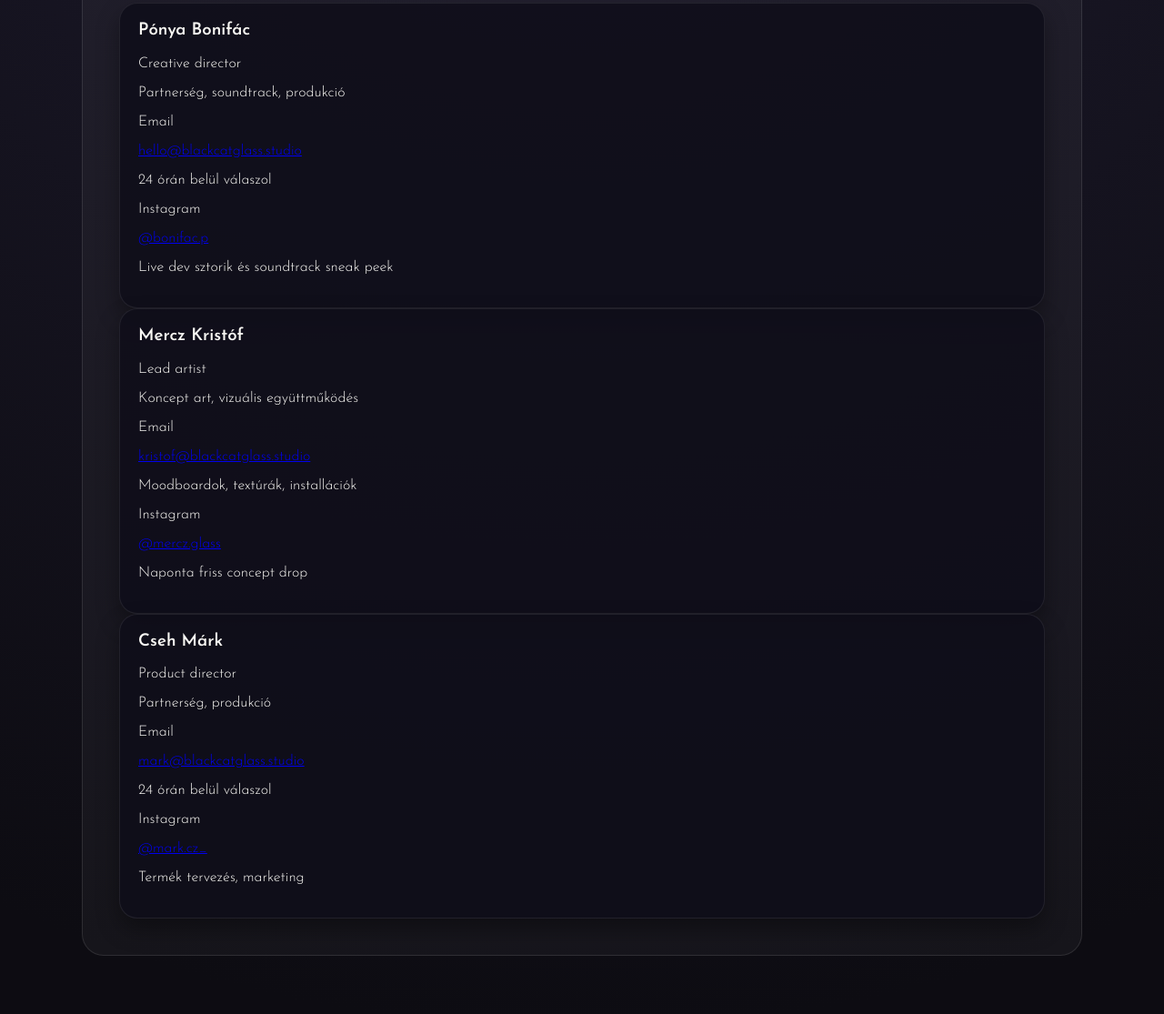
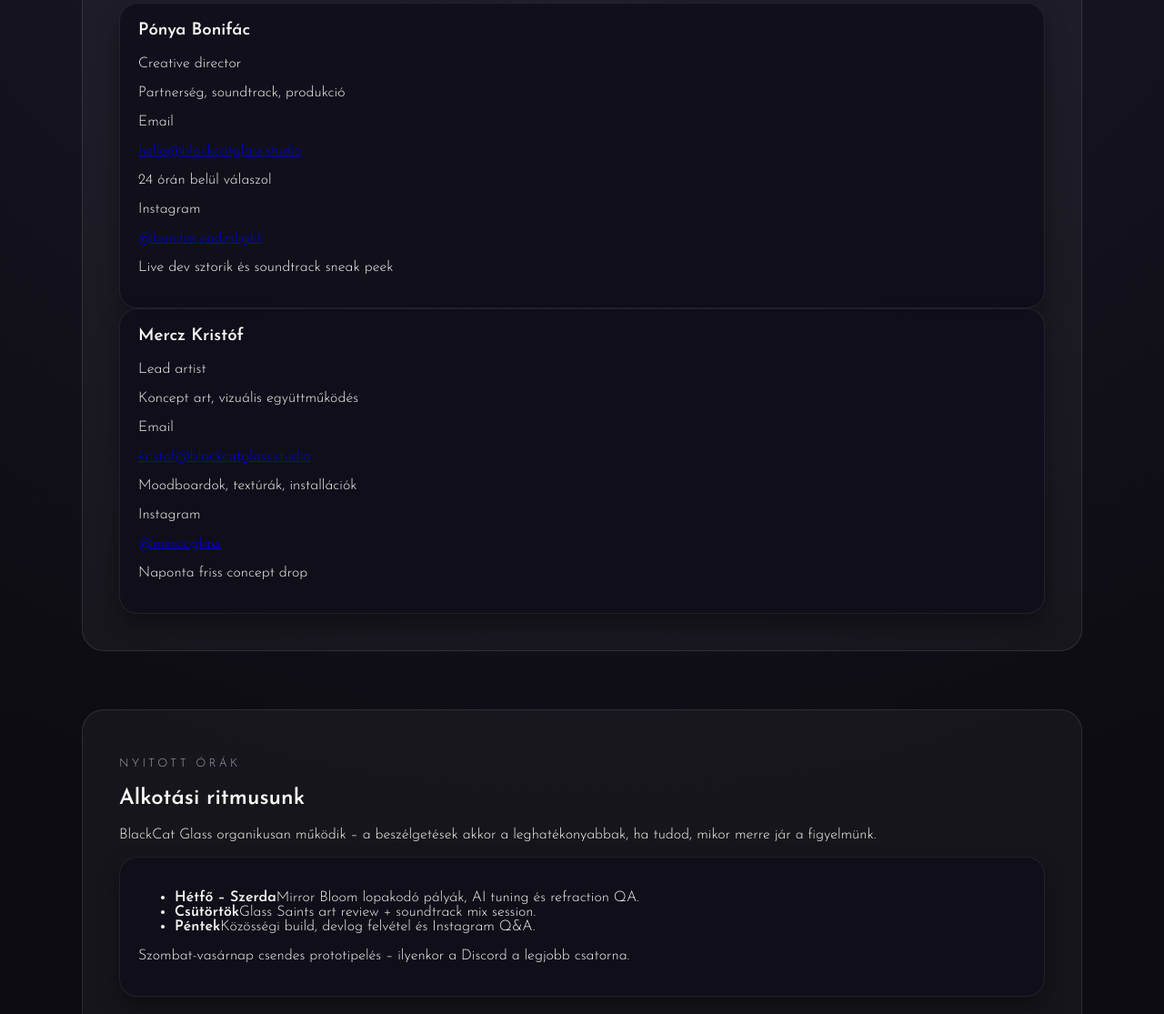
Before and after one commit to piewbond/piewbond.github.io, a website: page reachout.html in a window 1280 px wide. Shown: the part 442-1557 px from the top of the page at 91% size. Drawn offline with Linux system fonts and the light colour scheme.

Commit message:
fix styles, scripts

```diff
--- a/reachout.html
+++ b/reachout.html
@@ -5,7 +5,7 @@
     <meta name="viewport" content="width=device-width, initial-scale=1.0">
     <title>BlackCat Glass – Kapcsolat</title>
     <link href="https://fonts.googleapis.com/css2?family=Abril+Fatface&family=Josefin+Sans:wght@300;600&family=Merriweather:ital@1&display=swap" rel="stylesheet">
-    <link rel="stylesheet" href="style.css">
+    <link rel="stylesheet" href="./style.css">
 </head>
 <body data-page="contact">
     <noscript class="noscript-banner" data-i18n="common.noscript">Ez az oldal TypeScript alapú funkciókat használ, ezért kapcsold be a JavaScriptet a teljes élményhez.</noscript>
@@ -71,6 +71,6 @@
             <a href="mailto:hello@blackcatglass.studio" data-i18n="footer.email">hello@blackcatglass.studio</a>
         </div>
     </footer>
-    <script type="module" src="scripts/main.js"></script>
+    <script type="module" defer src="./scripts/main.js"></script>
 </body>
 </html>
--- a/scripts/main.js
+++ b/scripts/main.js
@@ -1,10 +1,18 @@
 "use strict";
 const fileAliasMap = {
     '': 'home',
+    'index': 'home',
     'index.html': 'home',
+    'about': 'about',
+    'aboutme': 'about',
     'aboutme.html': 'about',
+    'news': 'news',
     'news.html': 'news',
+    'reachout': 'contact',
     'reachout.html': 'contact',
+    'contact': 'contact',
+    'contact.html': 'contact',
+    'elerhetosegek': 'contact',
     'elerhetosegek.html': 'contact'
 };
 const translations = {
@@ -331,8 +339,8 @@
             },
             {
                 label: { hu: 'Instagram', en: 'Instagram' },
-                value: '@bonifac.p',
-                href: 'https://instagram.com/bonifac.p',
+                value: '@bonifac.codeslight',
+                href: 'https://instagram.com/bonifac.codeslight',
                 hint: { hu: 'Live dev sztorik és soundtrack sneak peek', en: 'Live dev stories & soundtrack sneak peeks' }
             }
         ]
@@ -359,31 +367,6 @@
                 value: '@mercz.glass',
                 href: 'https://instagram.com/mercz.glass',
                 hint: { hu: 'Naponta friss concept drop', en: 'Daily concept drops' }
-            }
-        ]
-    },
-            {
-        name: 'Cseh Márk',
-        role: {
-            hu: 'Product director',
-            en: 'Product director'
-        },
-        focus: {
-            hu: 'Partnerség, produkció',
-            en: 'Partnerships, production'
-        },
-        channels: [
-            {
-                label: { hu: 'Email', en: 'Email' },
-                value: 'mark@blackcatglass.studio',
-                href: 'mailto:mark@blackcatglass.studio',
-                hint: { hu: '24 órán belül válaszol', en: 'Replies within 24 hours' }
-            },
-            {
-                label: { hu: 'Instagram', en: 'Instagram' },
-                value: '@mark.cz_',
-                href: 'https://instagram.com/mark.cz_',
-                hint: { hu: 'Termék tervezés, marketing', en: 'Product plans, marketing' }
             }
         ]
     }
```
Also changed, not shown: aboutme.html (+2 -2 lines), index.html (+2 -2 lines), news.html (+2 -2 lines), src/main.ts (+8 -0 lines), 1 other file.
